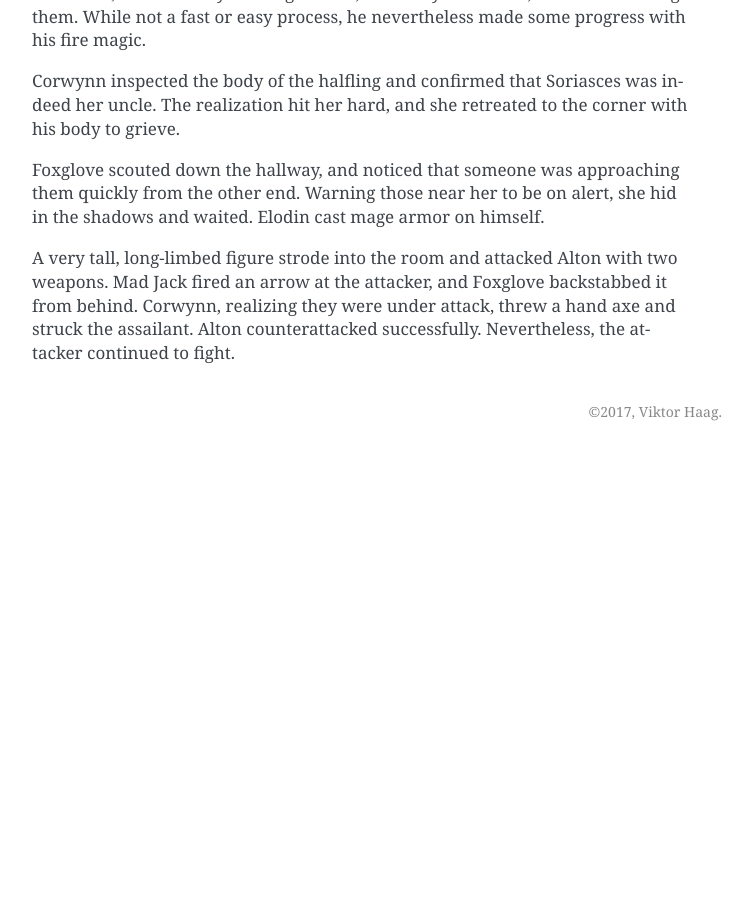
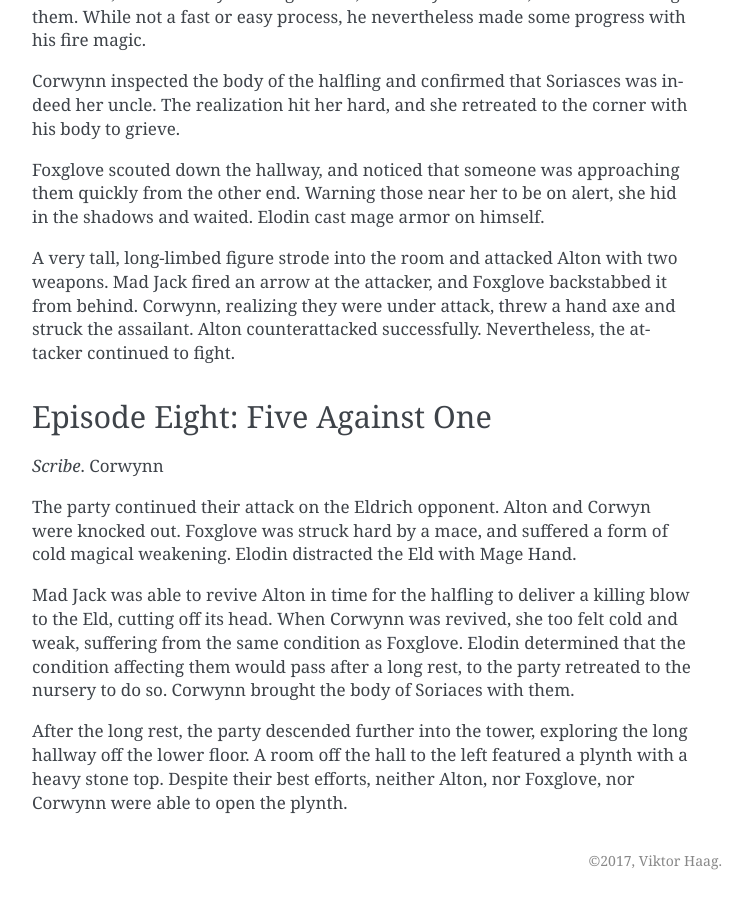
Before and after one commit to ViktorHaag/eagle-pass, a Sphinx documentation site: the page built from source/adventures/ruinedTemple.rst, in a window 1280 px wide and 900 px high, scrolled down 8999 px. Shown: the whole window, without its empty margins (388-1140 px from the left). Built offline with Sphinx 7.4.7, drawn with Linux system fonts in a browser that asks for light colours; before the commit the page ends 9450 px from its top, so only the background shows below that.

Commit message:
session 8 of ruined temple adventure

```diff
--- a/source/adventures/ruinedTemple.rst
+++ b/source/adventures/ruinedTemple.rst
@@ -421,3 +421,24 @@ two weapons. Mad Jack fired an arrow at the attacker, and Foxglove backstabbed
 it from behind. Corwynn, realizing they were under attack, threw a hand axe and
 struck the assailant. Alton counterattacked successfully. Nevertheless, the
 attacker continued to fight.
+
+
+Episode Eight: Five Against One
+-------------------------------
+*Scribe*. Corwynn
+
+The party continued their attack on the Eldrich opponent. Alton and Corwyn were
+knocked out. Foxglove was struck hard by a mace, and suffered a form of cold
+magical weakening. Elodin distracted the Eld with Mage Hand.
+
+Mad Jack was able to revive Alton in time for the halfling to deliver a killing
+blow to the Eld, cutting off its head. When Corwynn was revived, she too felt
+cold and weak, suffering from the same condition as Foxglove. Elodin determined
+that the condition affecting them would pass after a long rest, to the party
+retreated to the nursery to do so. Corwynn brought the body of Soriaces with
+them.
+
+After the long rest, the party descended further into the tower, exploring the
+long hallway off the lower floor. A room off the hall to the left featured a
+plynth with a heavy stone top. Despite their best efforts, neither Alton, nor
+Foxglove, nor Corwynn were able to open the plynth.
```
